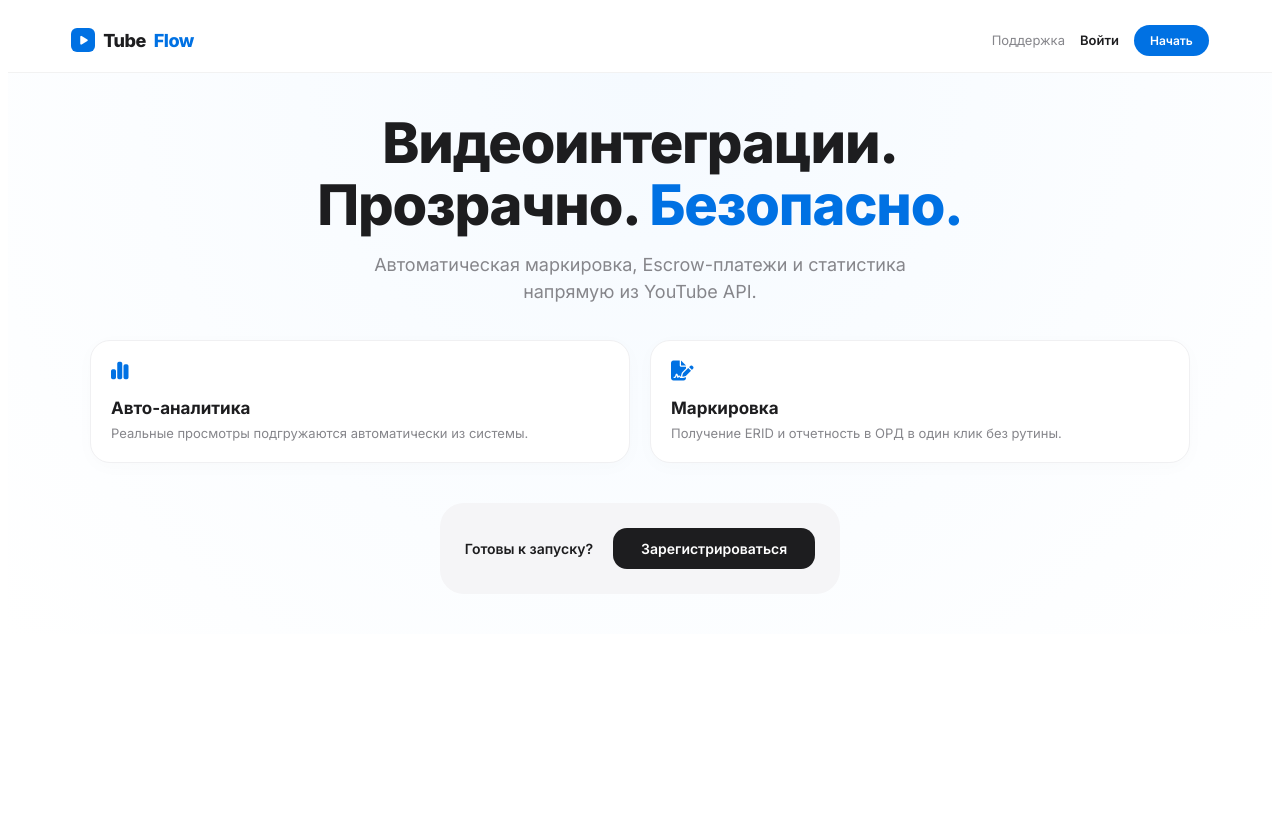
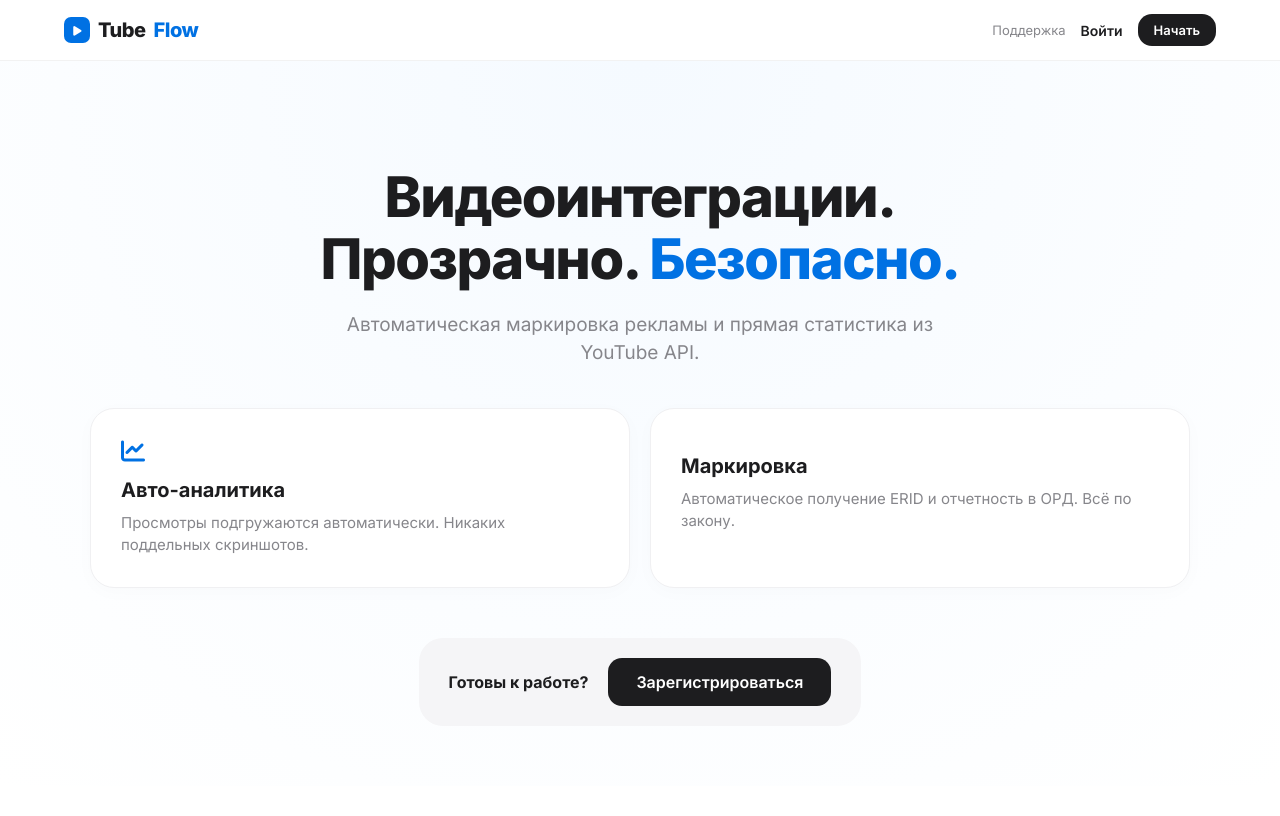
Before and after one commit to elenabri/Flow, a Django app: page / in a window 1280 px wide. After the commit the page ends 706 px from the top, so only its background shows below. Run offline with Django 5.2, Linux system fonts and the light colour scheme.

Commit message:
Update index.html

```diff
--- a/core/templates/core/index.html
+++ b/core/templates/core/index.html
@@ -1,151 +1,228 @@
 {% block content %}
-<!-- Подключение шрифтов и иконок -->
+<!-- Meta-тег — это КРИТИЧЕСКИ важно, чтобы iPhone не зумил сайт сам -->
+<meta name="viewport" content="width=device-width, initial-scale=1.0, maximum-scale=1.0, user-scalable=no">
+
 <link rel="stylesheet" href="https://cdnjs.cloudflare.com/ajax/libs/font-awesome/6.4.0/css/all.min.css">
 <link href="https://fonts.googleapis.com/css2?family=Inter:wght@400;600;700;800&display=swap" rel="stylesheet">
 
 <style>
     :root {
-        --primary-blue: #0071e3;
-        --apple-black: #1d1d1f;
-        --apple-grey: #86868b;
-        --bg-white: #ffffff;
+        --primary: #0071e3;
+        --dark: #1d1d1f;
+        --gray: #86868b;
+        --bg: #f5f5f7;
     }
 
-    /* Адаптивность для карточек и текста */
-    @media (max-width: 768px) {
-        .hero-title { font-size: 32px !important; }
-        .nav-container { padding: 0 15px !important; }
-        .support-text { display: none; } /* Прячем текст поддержки на мобильных для экономии места */
-        .features-grid {
-            grid-template-columns: 1fr !important;
-            gap: 15px !important;
-        }
-        .cta-box {
-            flex-direction: column;
-            text-align: center !important;
-            width: 100%;
-        }
+    body {
+        margin: 0;
+        font-family: 'Inter', -apple-system, sans-serif;
+        background: #fff;
+        color: var(--dark);
+        -webkit-font-smoothing: antialiased;
     }
 
-    /* Горизонтальная ориентация (Landscape) для мобильных */
-    @media (max-height: 500px) and (orientation: landscape) {
-        .features-grid { grid-template-columns: 1fr 1fr !important; }
-        .hero-section { padding: 20px 5% !important; }
+    /* --- NAV --- */
+    .nav-custom {
+        display: flex;
+        justify-content: space-between;
+        align-items: center;
+        padding: 0 5%;
+        height: 60px;
+        position: sticky;
+        top: 0;
+        background: rgba(255,255,255,0.8);
+        backdrop-filter: blur(20px);
+        -webkit-backdrop-filter: blur(20px);
+        z-index: 1000;
+        border-bottom: 1px solid rgba(0,0,0,0.05);
     }
 
-    @keyframes fadeIn {
-        from { opacity: 0; transform: translateY(10px); }
-        to { opacity: 1; transform: translateY(0); }
+    .logo {
+        font-weight: 800;
+        font-size: 20px;
+        display: flex;
+        align-items: center;
+        gap: 8px;
+        letter-spacing: -0.5px;
+    }
+
+    .logo-icon {
+        background: var(--primary);
+        width: 26px;
+        height: 26px;
+        border-radius: 7px;
+        display: flex;
+        align-items: center;
+        justify-content: center;
+        color: #fff;
+        font-size: 11px;
+    }
+
+    /* --- HERO --- */
+    .hero {
+        padding: 60px 20px;
+        text-align: center;
+        background: radial-gradient(circle at 50% 0%, #f5faff 0%, #ffffff 100%);
+    }
+
+    .hero h1 {
+        font-size: clamp(32px, 8vw, 56px); /* Резиновый шрифт: не мелкий на мобиле, крупный на ПК */
+        font-weight: 800;
+        line-height: 1.1;
+        letter-spacing: -1.5px;
+        margin-bottom: 20px;
+    }
+
+    .hero p {
+        font-size: clamp(16px, 4vw, 19px);
+        color: var(--gray);
+        max-width: 600px;
+        margin: 0 auto 40px;
+        line-height: 1.5;
+    }
+
+    /* --- GRID --- */
+    .features-grid {
+        display: grid;
+        grid-template-columns: repeat(auto-fit, minmax(300px, 1fr));
+        gap: 20px;
+        max-width: 1100px;
+        margin: 0 auto 50px;
+    }
+
+    .card {
+        background: #fff;
+        padding: 30px;
+        border-radius: 24px;
+        border: 1px solid #f0f0f2;
+        text-align: left;
+        box-shadow: 0 4px 20px rgba(0,0,0,0.02);
+    }
+
+    .card i {
+        color: var(--primary);
+        font-size: 24px;
+        margin-bottom: 15px;
+    }
+
+    .card h3 {
+        font-size: 20px;
+        margin: 0 0 10px 0;
+    }
+
+    .card p {
+        font-size: 15px;
+        color: var(--gray);
+        margin: 0;
+    }
+
+    /* --- CTA --- */
+    .cta-bar {
+        background: var(--bg);
+        padding: 20px 30px;
+        border-radius: 24px;
+        display: inline-flex;
+        align-items: center;
+        gap: 20px;
+    }
+
+    .btn-dark {
+        background: var(--dark);
+        color: #fff;
+        padding: 14px 28px;
+        border-radius: 14px;
+        text-decoration: none;
+        font-weight: 600;
+        transition: 0.2s;
+    }
+
+    /* --- MEDIA QUERIES (iPhone Оптимизация) --- */
+    @media (max-width: 600px) {
+        .nav-custom { padding: 0 15px; }
+        .hero { padding: 40px 15px; }
+        .features-grid { grid-template-columns: 1fr; } /* Всегда 1 колонка на iPhone */
+
+        .cta-bar {
+            flex-direction: column;
+            width: 100%;
+            text-align: center;
+        }
+
+        .btn-dark { width: 100%; text-align: center; }
+
+        #supportLink { display: none; } /* Скрываем лишнее в меню */
+    }
+
+    /* Горизонтальный режим (Landscape) */
+    @media (max-height: 500px) and (orientation: landscape) {
+        .hero { padding: 20px 15px; }
+        .features-grid { grid-template-columns: 1fr 1fr; }
+        .hero h1 { font-size: 28px; }
     }
 </style>
 
-<div style="background: var(--bg-white); color: var(--apple-black); font-family: 'Inter', sans-serif; min-height: 100vh; overflow-x: hidden;">
-
-    <!-- Навигация -->
-    <nav class="nav-container" style="display: flex; justify-content: space-between; align-items: center; padding: 0 5%; height: 64px; background: rgba(255,255,255,0.85); backdrop-filter: blur(20px); -webkit-backdrop-filter: blur(20px); position: sticky; top: 0; z-index: 1000; border-bottom: 1px solid rgba(0,0,0,0.05);">
-        <div style="font-size: 18px; font-weight: 800; letter-spacing: -0.5px; display: flex; align-items: center; gap: 8px;">
-            <div style="background: var(--primary-blue); width: 24px; height: 24px; border-radius: 6px; display: flex; align-items: center; justify-content: center;">
-                <i class="fas fa-play" style="color: white; font-size: 10px; margin-left: 1px;"></i>
-            </div>
-            Tube<span style="color: var(--primary-blue);">Flow</span>
+<div class="main-content">
+    <nav class="nav-custom">
+        <div class="logo">
+            <div class="logo-icon"><i class="fas fa-play"></i></div>
+            Tube<span style="color: var(--primary)">Flow</span>
         </div>
 
-        <div style="display: flex; align-items: center; gap: 15px;">
-            <a href="#" id="supportLink" class="support-text" style="text-decoration: none; color: var(--apple-grey); font-size: 13px; font-weight: 500;">Поддержка</a>
+        <div style="display: flex; gap: 15px; align-items: center;">
+            <a href="#" id="supportLink" style="text-decoration: none; color: var(--gray); font-size: 13px;">Поддержка</a>
             {% if not user.is_authenticated %}
-                <a href="{% url 'login' %}" style="text-decoration: none; color: var(--apple-black); font-size: 13px; font-weight: 600;">Войти</a>
-                <a href="{% url 'core:register' %}" style="background: var(--primary-blue); color: white; padding: 8px 16px; border-radius: 18px; text-decoration: none; font-size: 12px; font-weight: 600;">Начать</a>
+                <a href="{% url 'login' %}" style="text-decoration: none; color: var(--dark); font-size: 14px; font-weight: 600;">Войти</a>
+                <a href="{% url 'core:register' %}" class="btn-dark" style="padding: 8px 16px; font-size: 13px;">Начать</a>
             {% else %}
-                <a href="{% url 'core:marketplace' %}" style="background: #f5f5f7; color: var(--apple-black); padding: 8px 16px; border-radius: 18px; text-decoration: none; font-size: 12px; font-weight: 600; border: 1px solid #d2d2d7;">Маркет</a>
+                <a href="{% url 'core:marketplace' %}" class="btn-dark" style="background: var(--bg); color: var(--dark); border: 1px solid #d2d2d7; padding: 8px 16px; font-size: 13px;">Маркет</a>
             {% endif %}
         </div>
     </nav>
 
-    <!-- Главный экран -->
-    <section class="hero-section" style="padding: 40px 5%; text-align: center; background: radial-gradient(circle at 50% 0%, #f5faff 0%, #ffffff 100%);">
-        <div style="max-width: 1100px; margin: 0 auto;">
+    <section class="hero">
+        <h1>Видеоинтеграции.<br>Прозрачно. <span style="color: var(--primary)">Безопасно.</span></h1>
+        <p>Автоматическая маркировка рекламы и прямая статистика из YouTube API.</p>
 
-            <h1 class="hero-title" style="font-size: clamp(28px, 8vw, 56px); font-weight: 800; letter-spacing: -1.2px; margin: 0 0 15px 0; line-height: 1.1;">
-                Видеоинтеграции.<br>Прозрачно. <span style="color: var(--primary-blue);">Безопасно.</span>
-            </h1>
+        <div class="features-grid">
+            <div class="card">
+                <i class="fas fa-chart-line"></i>
+                <h3>Авто-аналитика</h3>
+                <p>Просмотры подгружаются автоматически. Никаких поддельных скриншотов.</p>
+            </div>
+            <div class="card">
+                <i class="fas fa-shield-check"></i>
+                <h3>Маркировка</h3>
+                <p>Автоматическое получение ERID и отчетность в ОРД. Всё по закону.</p>
+            </div>
+        </div>
 
-            <p style="font-size: clamp(14px, 4vw, 18px); color: var(--apple-grey); max-width: 550px; margin: 0 auto 35px auto; line-height: 1.5;">
-                Автоматическая маркировка, Escrow-платежи и статистика напрямую из YouTube API.
-            </p>
-
-            <!-- Сетка карточек -->
-            <div class="features-grid" style="display: grid; grid-template-columns: repeat(auto-fit, minmax(280px, 1fr)); gap: 20px; margin-bottom: 40px; text-align: left;">
-
-                <div style="background: #ffffff; padding: 20px; border-radius: 20px; box-shadow: 0 4px 20px rgba(0,0,0,0.02); border: 1px solid #f0f0f2;">
-                    <div style="color: var(--primary-blue); font-size: 20px; margin-bottom: 12px;">
-                        <i class="fas fa-chart-simple"></i>
-                    </div>
-                    <h3 style="margin-bottom: 6px; font-size: 17px; font-weight: 700;">Авто-аналитика</h3>
-                    <p style="color: var(--apple-grey); font-size: 13px; line-height: 1.4; margin: 0;">Реальные просмотры подгружаются автоматически из системы.</p>
-                </div>
-
-                <div style="background: #ffffff; padding: 20px; border-radius: 20px; box-shadow: 0 4px 20px rgba(0,0,0,0.02); border: 1px solid #f0f0f2;">
-                    <div style="color: var(--primary-blue); font-size: 20px; margin-bottom: 12px;">
-                        <i class="fas fa-file-signature"></i>
-                    </div>
-                    <h3 style="margin-bottom: 6px; font-size: 17px; font-weight: 700;">Маркировка</h3>
-                    <p style="color: var(--apple-grey); font-size: 13px; line-height: 1.4; margin: 0;">Получение ERID и отчетность в ОРД в один клик без рутины.</p>
-                </div>
-
-            </div>
-
-            <!-- CTA Блок -->
-            <div class="cta-box" style="background: #f5f5f7; padding: 25px; border-radius: 24px; display: inline-flex; gap: 20px; align-items: center; justify-content: center;">
-                <div style="text-align: left;" class="cta-text">
-                    <span style="display: block; font-size: 14px; font-weight: 600;">Готовы к запуску?</span>
-                </div>
-                <a href="{% url 'core:register' %}" style="background: var(--apple-black); color: white; padding: 12px 28px; border-radius: 14px; text-decoration: none; font-weight: 600; font-size: 14px;">
-                    Зарегистрироваться
-                </a>
-            </div>
-
+        <div class="cta-bar">
+            <span style="font-weight: 700;">Готовы к работе?</span>
+            <a href="{% url 'core:register' %}" class="btn-dark">Зарегистрироваться</a>
         </div>
     </section>
 </div>
 
-<!-- Модальное окно (адаптированное) -->
-<div id="supportModal" style="display: none; position: fixed; inset: 0; background: rgba(0,0,0,0.3); backdrop-filter: blur(8px); -webkit-backdrop-filter: blur(8px); z-index: 2000; align-items: center; justify-content: center; opacity: 0; transition: 0.3s;">
-    <div style="background: white; padding: 24px; border-radius: 24px; width: 90%; max-width: 380px; position: relative; transform: scale(0.9); transition: 0.3s;">
-        <button onclick="closeSupport()" style="position: absolute; top: 15px; right: 15px; background: #f5f5f7; border: none; width: 28px; height: 28px; border-radius: 50%; color: var(--apple-grey);">
-            <i class="fas fa-times"></i>
-        </button>
-        <div style="text-align: center; margin-bottom: 20px;">
-            <h3 style="font-size: 20px; font-weight: 700;">Нужна помощь?</h3>
-        </div>
-        <form id="supportForm">
-            <input type="email" placeholder="Ваш Email" required style="width: 100%; padding: 12px; margin-bottom: 12px; border-radius: 10px; border: 1px solid #d2d2d7; outline: none; box-sizing: border-box;">
-            <textarea placeholder="Ваш вопрос..." required style="width: 100%; height: 100px; padding: 12px; margin-bottom: 15px; border-radius: 10px; border: 1px solid #d2d2d7; outline: none; resize: none; box-sizing: border-box;"></textarea>
-            <button type="submit" style="width: 100%; background: var(--primary-blue); color: white; border: none; padding: 12px; border-radius: 12px; font-weight: 600; cursor: pointer;">
-                Отправить
-            </button>
+<!-- Модалка (адаптивная) -->
+<div id="supportModal" style="display: none; position: fixed; inset: 0; background: rgba(0,0,0,0.5); backdrop-filter: blur(10px); z-index: 2000; align-items: center; justify-content: center; padding: 20px;">
+    <div style="background: #fff; padding: 30px; border-radius: 28px; width: 100%; max-width: 400px; position: relative;">
+        <button onclick="closeSupport()" style="position: absolute; top: 15px; right: 15px; border: none; background: var(--bg); width: 30px; height: 30px; border-radius: 50%;">&times;</button>
+        <h3 style="text-align: center; margin-bottom: 20px;">Поддержка</h3>
+        <form style="display: flex; flex-direction: column; gap: 15px;">
+            <input type="email" placeholder="Email" style="padding: 14px; border-radius: 12px; border: 1px solid #d2d2d7; font-size: 16px;">
+            <textarea placeholder="Ваш вопрос" style="padding: 14px; border-radius: 12px; border: 1px solid #d2d2d7; height: 100px; font-size: 16px;"></textarea>
+            <button type="submit" class="btn-dark" style="border: none; cursor: pointer;">Отправить</button>
         </form>
     </div>
 </div>
 
 <script>
-    /* Логика открытия/закрытия остается прежней, она универсальна */
     const modal = document.getElementById('supportModal');
     const link = document.getElementById('supportLink');
-    const content = modal.querySelector('div');
+    function openSupport(e) { e.preventDefault(); modal.style.display = 'flex'; }
+    function closeSupport() { modal.style.display = 'none'; }
+    link.addEventListener('click', openSupport);
+    window.onclick = (e) => { if (e.target == modal) closeSupport(); }
+</script>
 
-    function openSupport(e) {
-        e.preventDefault();
-        modal.style.display = 'flex';
-        setTimeout(() => { modal.style.opacity = '1'; content.style.transform = 'scale(1)'; }, 10);
-    }
-
-    function closeSupport() {
-        modal.style.opacity = '0';
-        content.style.transform = 'scale(0.9)';
-        setTimeout(() => { modal.style.display = 'none'; }, 300);
-    }
-
-    link.addEventListener('click', openSupport);
-    modal.addEventListener('click', (e) => { if (e.target === modal) closeSupport(); });
-</script>
 {% endblock %}
```
